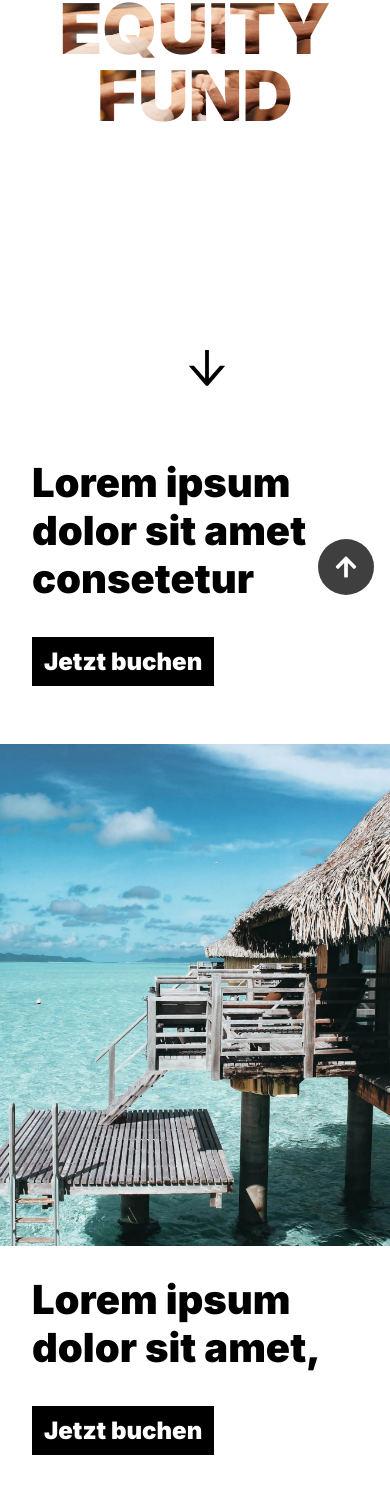
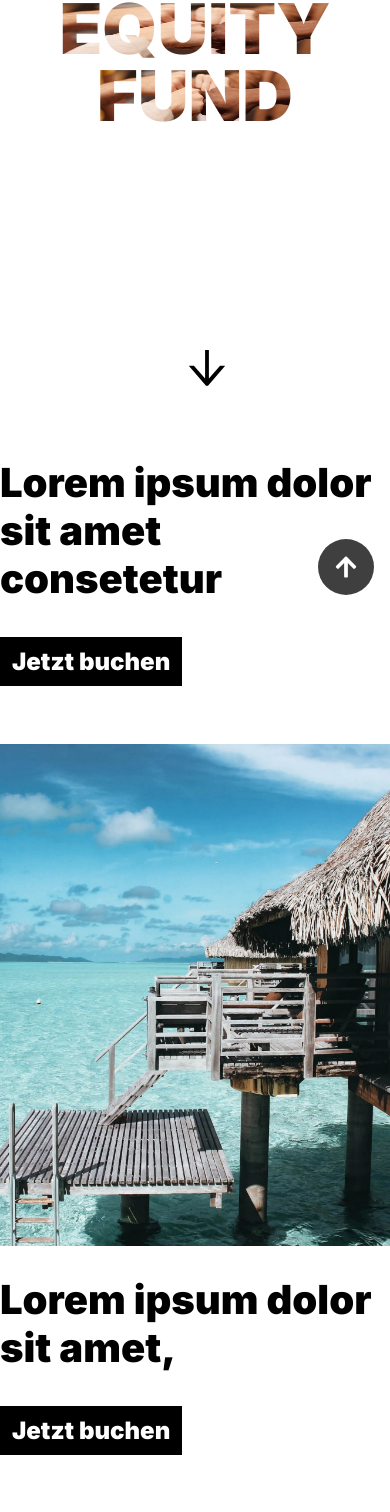
Before and after one commit to sukhvinder-jaat/true-eqity, a Next.js app: page / in a window 390 px wide. Shown: the part 418-1930 px from the top of the page. Built offline with nearby package versions, Linux system fonts and the light colour scheme.

Commit message:
updates done

```diff
--- a/src/components/Ocean.jsx
+++ b/src/components/Ocean.jsx
@@ -13,7 +13,7 @@ const Ocean = () => {
         {" "}
         {/* Flex container for content */}
         {/* Left column with text and button */}
-        <div className=" lg:w-6/12 w-full xl:pe-[64px] lg:pe-10 lg:mb-0 mb-[58px] lg:px-0 px-[32px]">
+        <div className=" lg:w-6/12 w-full xl:pe-[42px] lg:pe-10 lg:mb-0 mb-[58px]">
           <p className=" text-black font-inter font-black xl:text-3xl md:text-[70px] sm:text-[60px] small:text-[52px] text-[40px] leading-[120%] mb-[34px]">
             Lorem ipsum dolor sit amet consetetur
           </p>
@@ -51,7 +51,7 @@ const Ocean = () => {
           />
         </div>
         {/* Text and button */}
-        <div className=" w-full lg:max-w-[630px] lg:px-0 px-[32px] lg:mt-[86px] md:mt-10 mt-[30px] lg:mb-0 mb-[59px]">
+        <div className=" w-full lg:max-w-[710px] lg:mt-[86px] md:mt-10 mt-[30px] lg:mb-0 mb-[59px]">
           <p className=" text-black font-inter font-black xl:text-3xl md:text-[70px] sm:text-[60px] small:text-[52px] text-[40px] leading-[120%] mb-[34px]">
             Lorem ipsum dolor sit amet,
           </p>
```
